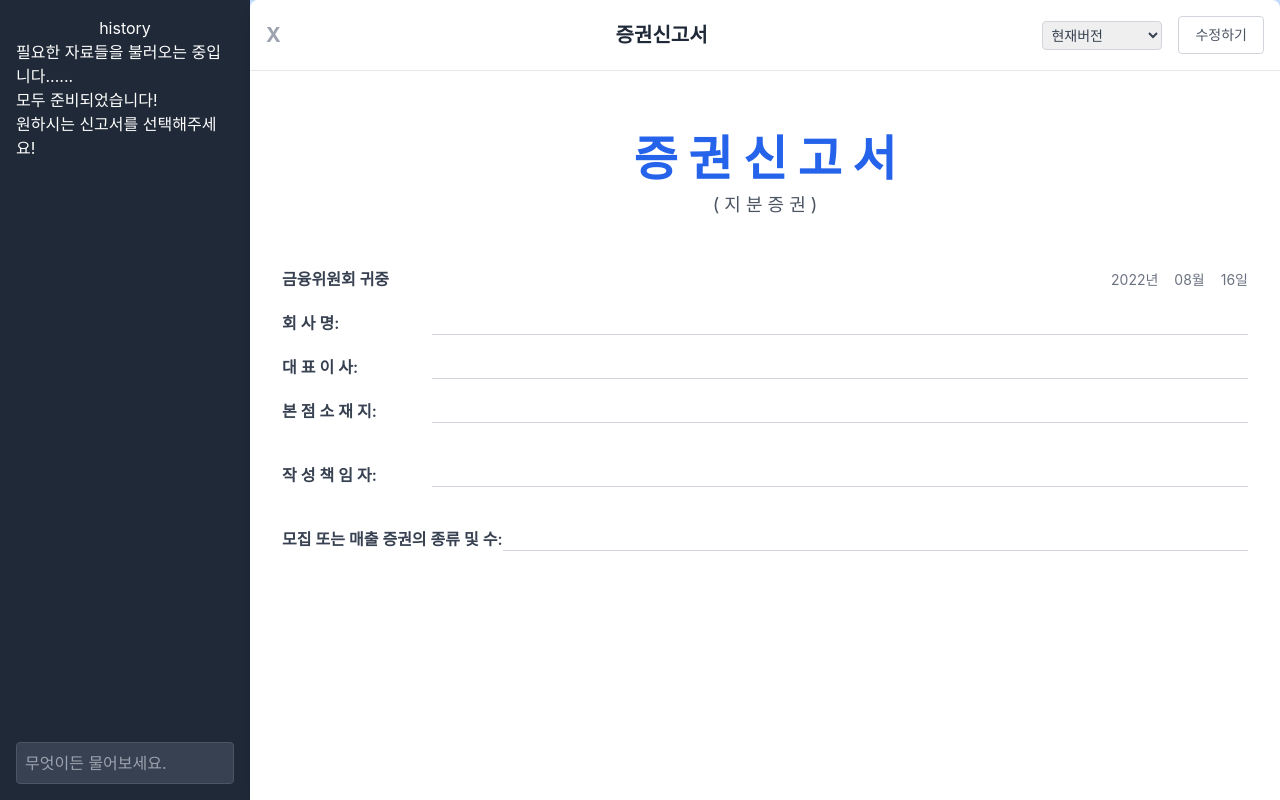
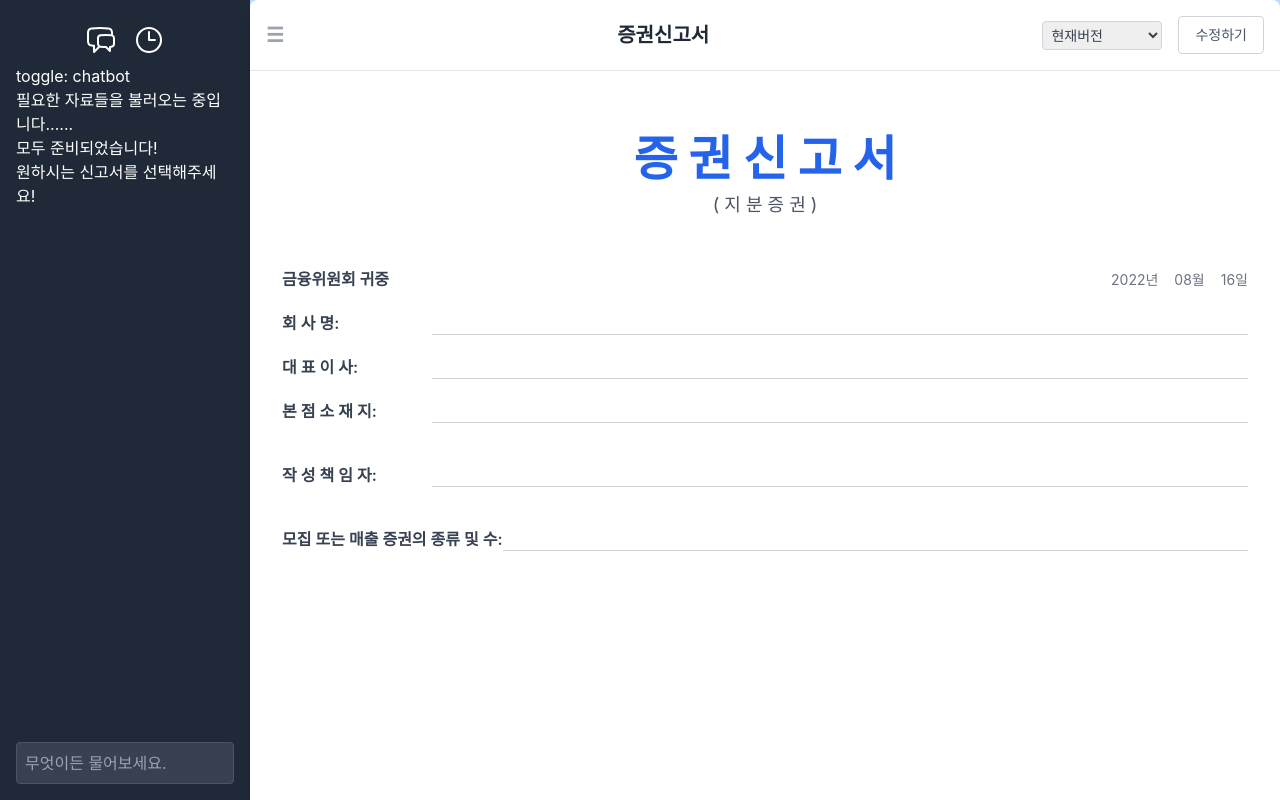
Before and after one commit to duozone-1-finalproject/Frontend, a React (Create React App) app: page /edit in a window 1280 px wide. Built offline with nearby package versions, Linux system fonts and the light colour scheme.

Commit message:
Chore : 사이드바 모드 전환 꾸미기

```diff
--- a/package.json
+++ b/package.json
@@ -3,6 +3,7 @@
   "version": "0.1.0",
   "private": true,
   "dependencies": {
+    "@heroicons/react": "^2.2.0",
     "@testing-library/dom": "^10.4.0",
     "@testing-library/jest-dom": "^6.6.3",
     "@testing-library/react": "^16.3.0",
--- a/src/components/sidebar.tsx
+++ b/src/components/sidebar.tsx
@@ -1,4 +1,5 @@
 import React, { useState } from 'react';
+import { ClockIcon, ChatBubbleBottomCenterTextIcon, ChatBubbleLeftRightIcon } from '@heroicons/react/24/outline'; // 또는 /24/solid
 
 interface SidebarProps {
   show: boolean;
@@ -11,48 +12,27 @@ const Sidebar: React.FC<SidebarProps> = ({ show, onClose, onChatbotClick }) => {
     const [toggle, setToggle]=useState("chatbot");
 
 
-    const handleTogleOnClick= ()=>{
-        if (toggle==="chatbot")
-            setToggle("history");
-        else if (toggle==="history")
-            setToggle("chatbot");
+    const handleTogleOnClick= (value:string)=>{
+        setToggle(value);
     }
 
     if (!show) return null;
     //일반정렬(비트윈 정렬)
 
-    if (toggle==="chatbot") return (
+    return (
     <div className="Sidebar flex flex-col justify-between h-full bg-gray-800 text-white p-4" style={{ flexBasis: '250px', flexShrink: 0 }}>
-        <div className="flex flex-col">
-            <button onClick={handleTogleOnClick}>
-                {toggle === "chatbot" ? "history" : "chatbot"}
+        <div className="flex flex-row justify-center">
+            <button onClick={()=>handleTogleOnClick("chatbot")} className="p-2 rounded-full text-white hover:bg-gray-700 transition-colors duration-200">
+                <ChatBubbleLeftRightIcon className="h-8 w-8" />
+            </button>
+            <button onClick={()=>handleTogleOnClick("history")} className="p-2 rounded-full text-white hover:bg-gray-700 transition-colors duration-200">
+                <ClockIcon className="h-8 w-8" />
             </button>
         </div>
         <div className="sidebar flex flex-col justify-between h-full">
             <div className="sidebar-message">
+                <p>toggle: {toggle}</p>
                 <p>필요한 자료들을 불러오는 중입니다......</p>
-                <p>모두 준비되었습니다!</p>
-                <p>원하시는 신고서를 선택해주세요!</p>
-            </div>
-            <div className="sidebar-input mt-auto"> {/* mt-auto로 아래로 밀어내기 */}
-                <input type="text" placeholder="무엇이든 물어보세요." className="w-full p-2 rounded bg-gray-700 border border-gray-600 text-white placeholder-gray-400" />
-            </div>
-        </div>
-
-
-    </div>
-    );
-
-    else return(
-        <div className="sidebar flex flex-col justify-between h-full bg-gray-800 text-white p-4" style={{ flexBasis: '250px', flexShrink: 0 }}>
-        <div className="flex flex-col">
-            <button onClick={handleTogleOnClick}>
-                {toggle === "history" ? "chatbot" : "history"}
-            </button>
-        </div>
-        <div className="sidebar flex flex-col justify-between h-full">
-            <div className="sidebar-message">
-                <p>히스토리 출력하는 페이지입니다......</p>
                 <p>모두 준비되었습니다!</p>
                 <p>원하시는 신고서를 선택해주세요!</p>
             </div>
--- a/src/pages/EditPage.tsx
+++ b/src/pages/EditPage.tsx
@@ -37,7 +37,7 @@ const EditPage = () => {
                     {/* 상단 헤더 바: X, 증권신고서 제목, 현재버전 셀렉트, 수정하기 버튼 */}
                     {/* flex-none: 이 헤더의 높이가 내용에 따라 고정되도록 하여 flex-grow가 적용된 아래 컨텐츠 영역이 나머지 공간을 채우도록 함 */}
                     <div className="header-top-bar flex-none flex items-center justify-between p-4 border-b border-gray-200">
-                        <span className="close-icon text-gray-400 text-xl font-bold cursor-pointer">X</span>
+                        <span className="close-icon text-gray-400 text-xl font-bold cursor-pointer" onClick={()=>setSidebar(!sidebar)}>☰</span>
                         {/* 이미지와 같이 '증권신고서' 제목이 중앙에 가깝도록 flex-grow를 사용하여 양옆의 여백을 조절하거나,
                             단순히 flex-grow를 주지 않고 content의 자연스러운 중앙 정렬을 이용할 수도 있습니다.
                             여기서는 `mr-auto ml-auto` 조합으로 중앙 정렬하고 텍스트 정렬을 명시합니다. */}
```
Also changed, not shown: 1 other file (tests, documents, lock files or other folders).
